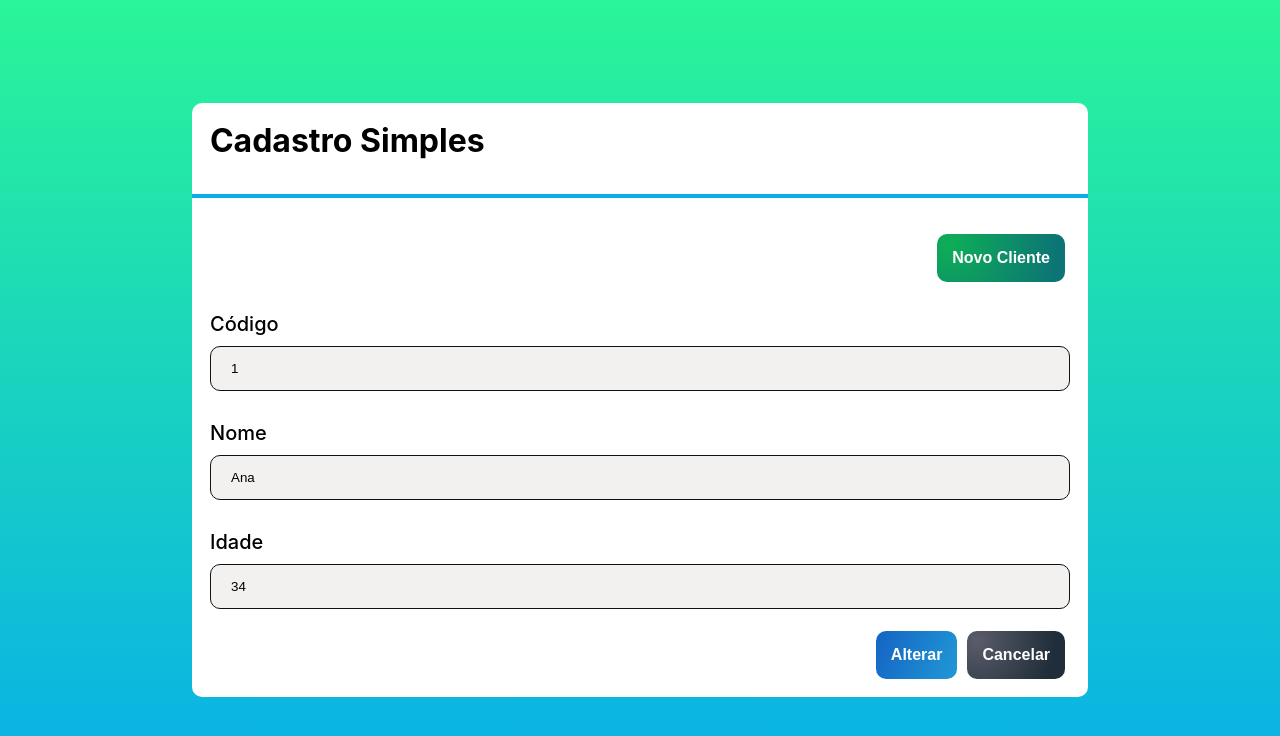
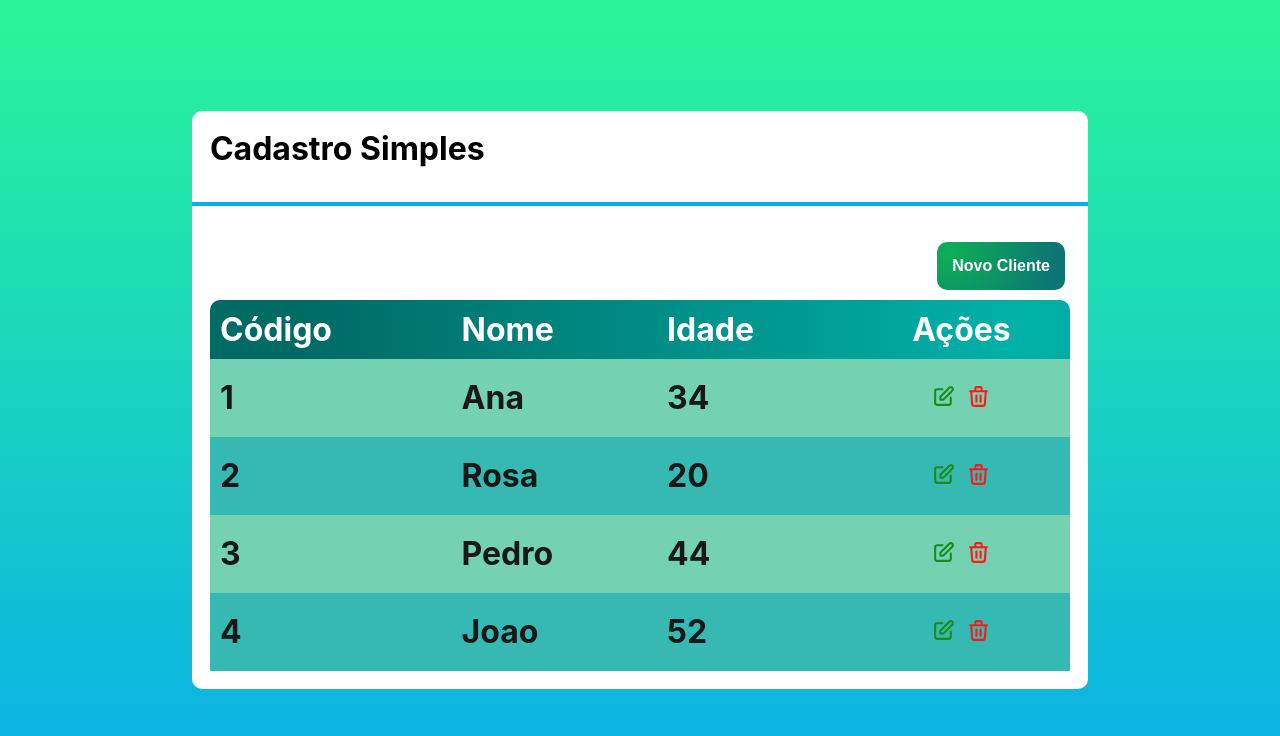
Before and after one commit to jeymes/Simple-Registration, a Next.js app: page / in a window 1280 px wide. Shown: the top 736 px of the page. Built offline with nearby package versions, Linux system fonts and the light colour scheme.

Commit message:
alternando entre tabela e formulario

```diff
--- a/src/components/Button/Button.tsx
+++ b/src/components/Button/Button.tsx
@@ -3,6 +3,7 @@ import * as J from './Button.styles'
 interface ButtonProps {
     cor?:'green' | 'blue' | 'gray'
     children: any
+    onClick?: () => void
 }
 
 export default function Button(props: ButtonProps){
@@ -10,7 +11,7 @@ export default function Button(props: ButtonProps){
     return(
 
         <J.ContainerButton>
-            <button className={`Button-${cor}-color`}>{props.children}</button>
+            <button onClick={props.onClick} className={`Button-${cor}-color`}>{props.children}</button>
         </J.ContainerButton>
 
     )
--- a/src/components/Formulario/Formulario.tsx
+++ b/src/components/Formulario/Formulario.tsx
@@ -6,6 +6,8 @@ import Button from '../Button/Button'
 
 interface FormularioProps {
     cliente: Cliente
+    clienteMudou?: (clinete: Cliente) => void
+    cancelado?: () => void
 }
 
 export default function Formulario(props: FormularioProps) {
@@ -17,24 +19,30 @@ export default function Formulario(props: FormularioProps) {
             {id ? (
                 <Entrada
                     texto='Código'
-                    valor={id}/>
+                    valor={id} />
             ) : false}
             <Entrada
                 texto='Nome'
                 tipo='text'
                 valor={nome}
-                valorMudou={setNome}/>
+                valorMudou={setNome} />
 
             <Entrada
                 texto='Idade'
                 tipo='number'
                 valor={idade}
-                valorMudou={setIdade}/>
+                valorMudou={setIdade} />
 
-                <J.ContainerButton>
-                    <Button cor='blue'>{id ? 'Alterar' : 'Salvar'}</Button>
-                    <Button cor='gray'>Cancelar</Button>
-                </J.ContainerButton>
+            <J.ContainerButton>
+                <Button
+                    cor='blue'
+                    onClick={() => props.clienteMudou?.(new Cliente(nome, +idade, id))}>
+                    {id ? 'Alterar' : 'Salvar'}</Button>
+
+                <Button
+                    cor='gray'
+                    onClick={props.cancelado}>Cancelar</Button>
+            </J.ContainerButton>
         </div>
     )
 }
--- a/src/components/Layout/Layout.styles.js
+++ b/src/components/Layout/Layout.styles.js
@@ -1,7 +1,7 @@
 import styled from 'styled-components';
 
 export const Container = styled.div`
-display: flex;
+/* display: flex; */
 justify-content: flex-start;
 align-items: flex-start;
 flex-direction: column;
@@ -11,5 +11,4 @@ border-radius: 10px;
 `;
 export const SubContainer = styled.div`
 padding: 18px;
-
 `;
--- a/src/pages/index.tsx
+++ b/src/pages/index.tsx
@@ -4,6 +4,7 @@ import Tabela from '../components/Tabela/Tabela'
 import Cliente from '../core/Cliente/Cliente'
 import Button from '../components/Button/Button'
 import Formulario from '../components/Formulario/Formulario'
+import { useState } from 'react'
 
 export default function Home() {
 
@@ -21,17 +22,33 @@ export default function Home() {
     console.log(`Excluir... ${cliente.nome}`)
   }
 
+  function salvarCliente(cliente: Cliente) {
+    console.log(cliente)
+  }
+
+  const [visivel, setVisivel] = useState<'tabela' | 'form'>('tabela')
+
   return (
     <J.Container>
       <Layout titulo="Cadastro Simples">
-        <J.ButtonContainer>
-          <Button cor='green'>Novo Cliente</Button>
-        </J.ButtonContainer>
-        {/* <Tabela clientes={clientes}
-          clienteSelecionado={clienteSelecionado}
-          clinteExcluido={clienteExcluido}
-        /> */}
-        <Formulario cliente={clientes[0]}/>
+        {visivel === 'tabela' ? (
+          <>
+            <J.ButtonContainer>
+              <Button
+              cor='green'
+              onClick={() => setVisivel('form')}>Novo Cliente</Button>
+            </J.ButtonContainer>
+            <Tabela clientes={clientes}
+              clienteSelecionado={clienteSelecionado}
+              clinteExcluido={clienteExcluido}
+            />
+          </>
+        ) : <Formulario cliente={clientes[0]}
+        clienteMudou={salvarCliente}
+        cancelado={() => setVisivel('tabela')}
+         /> }
+
+
       </Layout>
     </J.Container>
   )
```
